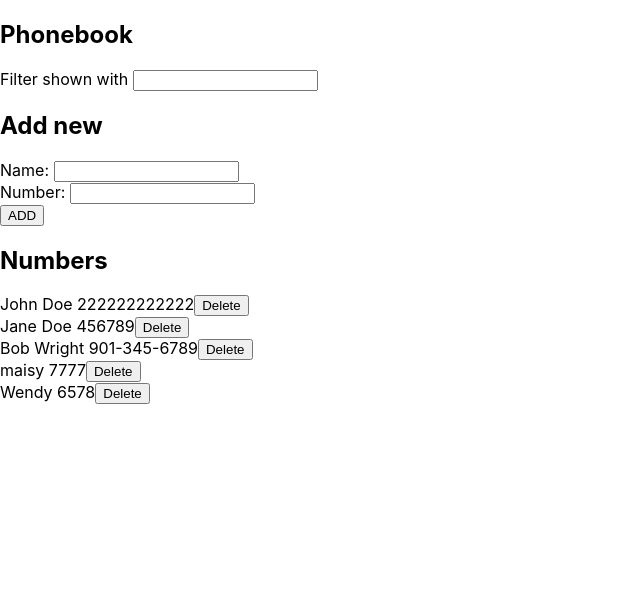
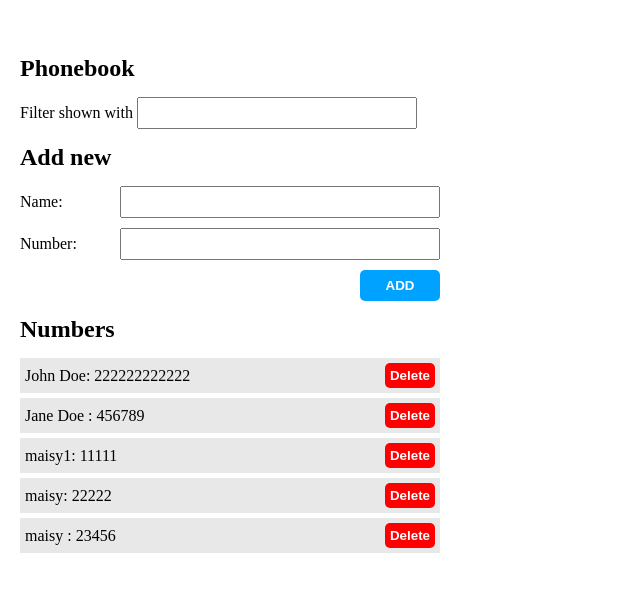
Before and after one commit to virag-ky/FullStackOpen, a React (Create React App) app in the folder Part2/phonebook/: page / in a window 1280 px wide. Shown: the top 592 px of the page, without its empty margins (0-640 px from the left). Built offline with nearby package versions, Linux system fonts and the light colour scheme; data requests are answered from the project's data file.

Commit message:
Add basic styles

```diff
--- a/Part2/phonebook/db.json
+++ b/Part2/phonebook/db.json
@@ -11,18 +11,18 @@
       "id": 4
     },
     {
-      "name": "Bob Wright",
-      "number": "901-345-6789",
+      "name": "maisy1",
+      "number": "11111",
       "id": 5
     },
     {
       "name": "maisy",
-      "number": "7777",
+      "number": "22222",
       "id": 6
     },
     {
-      "name": "Wendy",
-      "number": "6578",
+      "name": "maisy ",
+      "number": "23456",
       "id": 7
     }
   ]
--- a/Part2/phonebook/src/App.css
+++ b/Part2/phonebook/src/App.css
@@ -1,38 +1,79 @@
-.App {
-  text-align: center;
+#app-container {
+  padding: 40px 20px 0 20px;
 }
 
-.App-logo {
-  height: 40vmin;
-  pointer-events: none;
+h2 {
+  margin: 15px 0;
 }
 
-@media (prefers-reduced-motion: no-preference) {
-  .App-logo {
-    animation: App-logo-spin infinite 20s linear;
-  }
+form {
+  width: 420px;
+  display: flex;
+  flex-direction: column;
 }
 
-.App-header {
-  background-color: #282c34;
-  min-height: 100vh;
+.input-container {
   display: flex;
-  flex-direction: column;
+  justify-content: space-between;
   align-items: center;
-  justify-content: center;
-  font-size: calc(10px + 2vmin);
-  color: white;
+  margin-bottom: 10px;
 }
 
-.App-link {
-  color: #61dafb;
+input {
+  width: 320px;
+  padding: 5px;
+  font-size: 16px;
 }
 
-@keyframes App-logo-spin {
-  from {
-    transform: rotate(0deg);
-  }
-  to {
-    transform: rotate(360deg);
-  }
+#search {
+  width: 280px;
 }
+
+#submit-container {
+  width: 80px;
+  align-self: flex-end;
+}
+
+#submit {
+  padding: 8px 5px;
+  background: rgb(0, 162, 255);
+  border: none;
+  border-radius: 5px;
+  color: #fff;
+  font-weight: 700;
+  cursor: pointer;
+  width: 80px;
+}
+
+.delete {
+  background: red;
+  border: none;
+  border-radius: 5px;
+  padding: 5px;
+  color: #fff;
+  font-weight: 700;
+  cursor: pointer;
+}
+
+#content {
+  width: 420px;
+}
+
+.person-info {
+  width: 100%;
+  display: flex;
+  justify-content: space-between;
+  align-items: center;
+  margin-bottom: 5px;
+  background: rgb(233, 232, 232);
+  padding: 5px;
+}
+
+#success {
+  border: solid green;
+  color: green;
+  font-weight: 700;
+  padding: 5px;
+  border-radius: 5px;
+  margin-bottom: 10px;
+}
--- a/Part2/phonebook/src/App.js
+++ b/Part2/phonebook/src/App.js
@@ -106,7 +106,7 @@ const App = () => {
   };
 
   return (
-    <div>
+    <div id="app-container">
       <h2>Phonebook</h2>
       {message !== '' ? <Notification message={message} /> : ''}
       <Form
--- a/Part2/phonebook/src/components/Content.js
+++ b/Part2/phonebook/src/components/Content.js
@@ -2,7 +2,7 @@ import Info from './Info';
 
 const Content = ({ persons, deletePerson }) => {
   return (
-    <div>
+    <div id="content">
       <h2>Numbers</h2>
       {persons.map((person) => (
         <Info
--- a/Part2/phonebook/src/components/Form.js
+++ b/Part2/phonebook/src/components/Form.js
@@ -11,18 +11,25 @@ const Form = ({
     <div>
       <div>
         Filter shown with{' '}
-        <input type="search" value={searchValue} onChange={onChangeSearch} />
+        <input
+          id="search"
+          type="search"
+          value={searchValue}
+          onChange={onChangeSearch}
+        />
       </div>
       <h2>Add new</h2>
       <form onSubmit={addNewName}>
-        <div>
+        <div className="input-container">
           Name: <input value={newName} onChange={onChange} />
         </div>
-        <div>
+        <div className="input-container">
           Number: <input value={newNumber} onChange={onChangeNumber} />
         </div>
-        <div>
-          <button type="submit">ADD</button>
+        <div id="submit-container">
+          <button id="submit" type="submit">
+            ADD
+          </button>
         </div>
       </form>
     </div>
--- a/Part2/phonebook/src/components/Info.js
+++ b/Part2/phonebook/src/components/Info.js
@@ -1,8 +1,10 @@
 const Info = ({ name, number, deletePerson, id }) => {
   return (
-    <div>
-      {name} {number}
-      <button onClick={() => deletePerson(id, name)}>Delete</button>
+    <div className="person-info">
+      {name}: {number}
+      <button className="delete" onClick={() => deletePerson(id, name)}>
+        Delete
+      </button>
     </div>
   );
 };
--- a/Part2/phonebook/src/components/Notification.js
+++ b/Part2/phonebook/src/components/Notification.js
@@ -1,7 +1,7 @@
 const Notification = ({ message }) => {
   return (
     <div>
-      <p>{message}</p>
+      <p id="success">{message}</p>
     </div>
   );
 };
--- a/Part2/phonebook/src/index.css
+++ b/Part2/phonebook/src/index.css
@@ -1,13 +1,5 @@
-body {
+*, *::before, *::after {
   margin: 0;
-  font-family: -apple-system, BlinkMacSystemFont, 'Segoe UI', 'Roboto', 'Oxygen',
-    'Ubuntu', 'Cantarell', 'Fira Sans', 'Droid Sans', 'Helvetica Neue',
-    sans-serif;
-  -webkit-font-smoothing: antialiased;
-  -moz-osx-font-smoothing: grayscale;
+  padding: 0;
+  box-sizing: border-box;
 }
-
-code {
-  font-family: source-code-pro, Menlo, Monaco, Consolas, 'Courier New',
-    monospace;
-}
```
